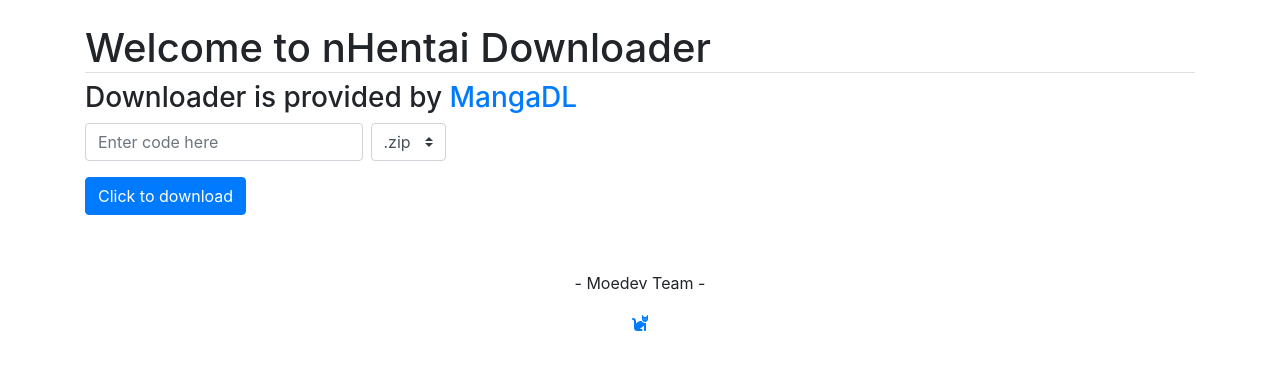
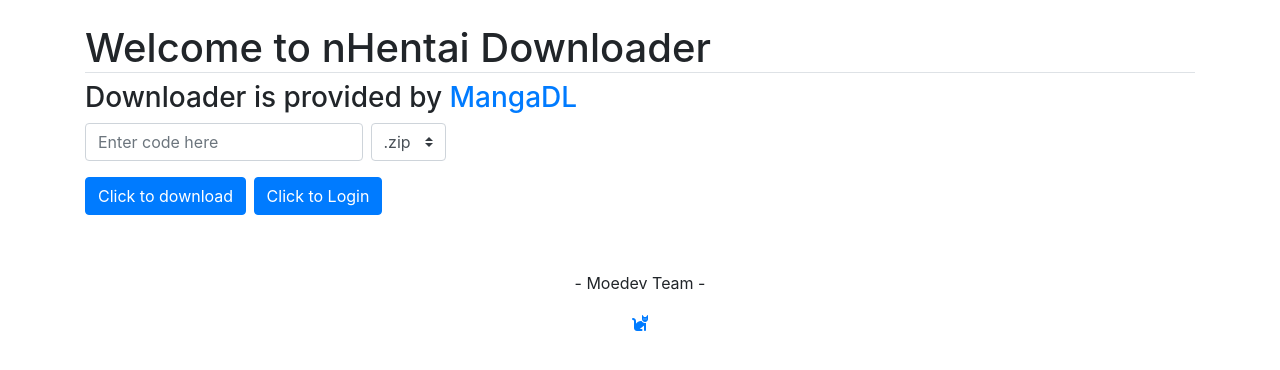
Before and after one commit to moedevel/mangadl, a website: page views/index.html in a window 1280 px wide. Drawn offline with nearby package versions, Linux system fonts and the light colour scheme.

Commit message:
add login button

```diff
--- a/views/index.html
+++ b/views/index.html
@@ -34,7 +34,9 @@
         Downloader is provided by
         <a href="https://git.moedev.co/mangadl" target="_blank">MangaDL</a>
       </h3>
-      <form class="form-inline mb-2">
+	  <h3>
+
+	  <form class="form-inline mb-2">
         <input
           class="form-control mb-2 mr-sm-2 col-lg-3"
           type="text"
@@ -55,6 +57,9 @@
       >
         Click to download
       </a>
+	 <a href="/nhentai/login"  class="btn btn-primary mb-2">
+		         Click to Login
+	 </a>
     </div>
     <div class="container mt-5">
       <div class="text-center center-block">
```
